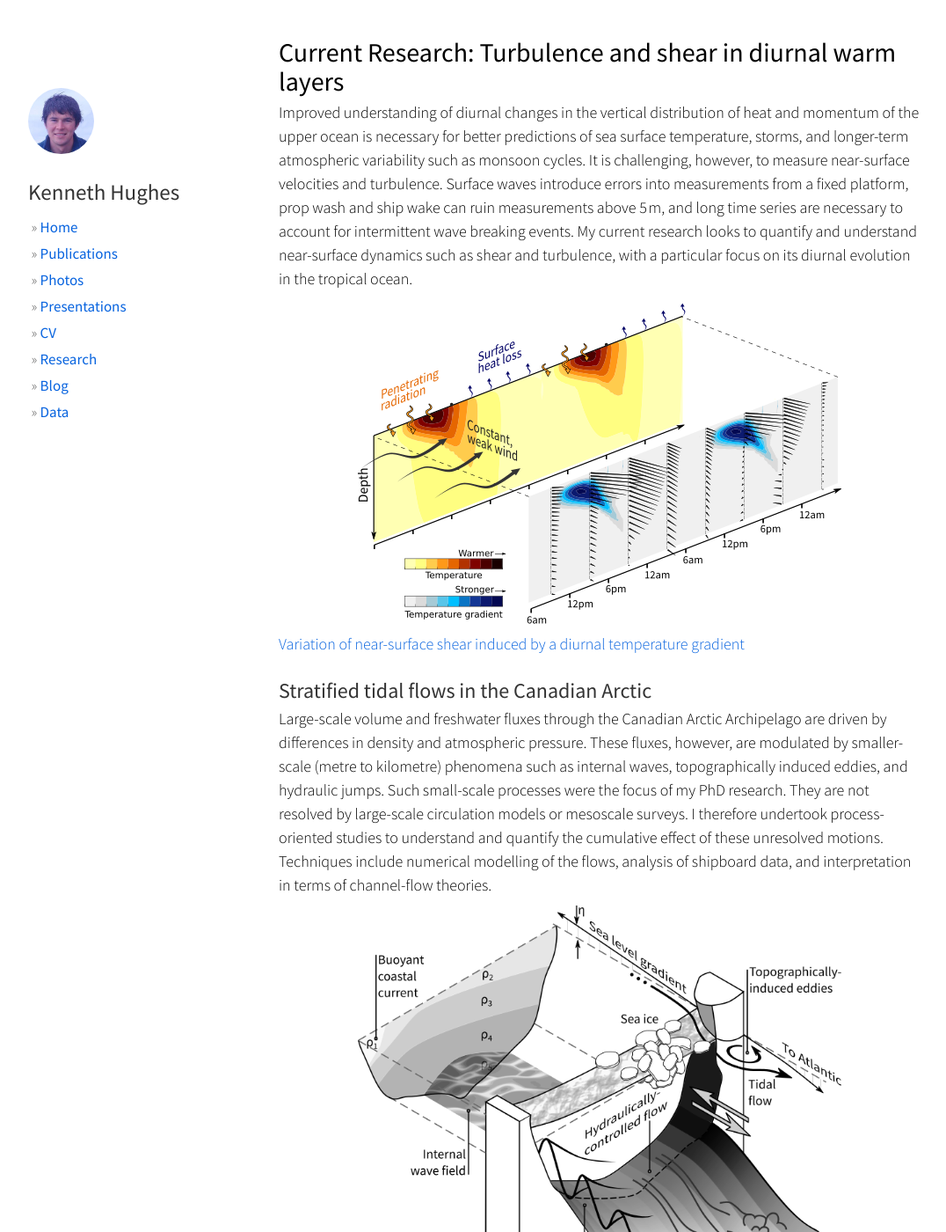
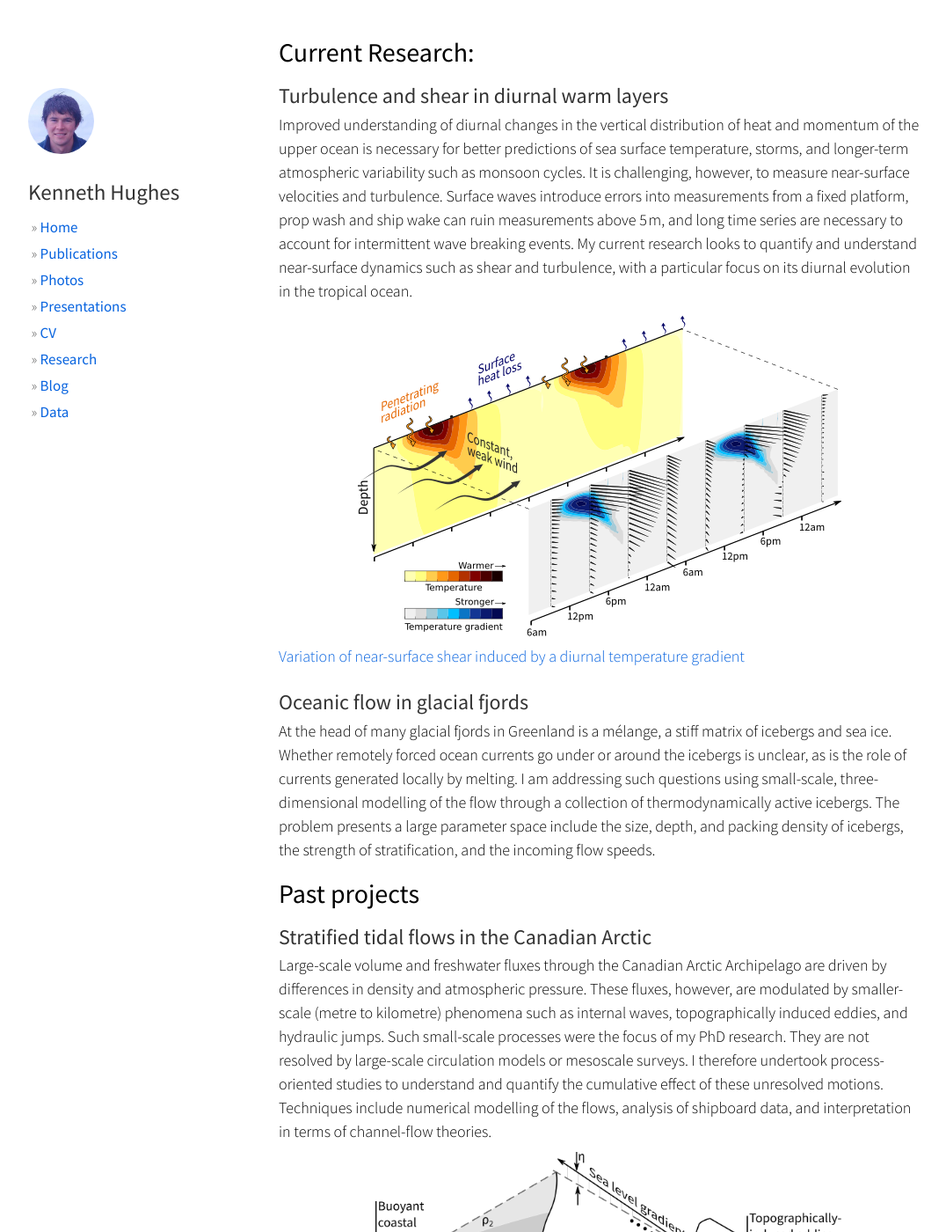
Before and after one commit to hugke729/hugke729.github.io, a Jekyll site: the page built from research/index.md, in a window 1280 px wide and 1400 px high. Shown: the whole window at 88% size, without its empty margins (53-1129 px from the left). Built offline with Jekyll 4.4.1, drawn with Linux system fonts in a browser that asks for light colours; nearby versions of some CDN libraries.

Commit message:
Add melange description

```diff
--- a/research/index.md
+++ b/research/index.md
@@ -4,7 +4,9 @@ title: Research, Kenneth Hughes
 ---
 ######
 
-## Current Research: Turbulence and shear in diurnal warm layers
+## Current Research:
+
+### Turbulence and shear in diurnal warm layers
 
 Improved understanding of diurnal changes in the vertical distribution of heat and momentum of the upper ocean is necessary for better predictions of sea surface temperature, storms, and longer-term atmospheric variability such as monsoon cycles. It is challenging, however, to measure near-surface velocities and turbulence. Surface waves introduce errors into measurements from a fixed platform, prop wash and ship wake can ruin measurements above 5 m, and long time series are necessary to account for intermittent wave breaking events. My current research looks to quantify and understand near-surface dynamics such as shear and turbulence, with a particular focus on its diurnal evolution in the tropical ocean.
 
@@ -12,6 +14,12 @@ Improved understanding of diurnal changes in the vertical distribution of heat a
 <img src="./shear_rotation_schematic.png" style="max-width: 550px">
 
 #### Variation of near-surface shear induced by a diurnal temperature gradient
+
+### Oceanic flow in glacial fjords
+
+At the head of many glacial fjords in Greenland is a mélange, a stiff matrix of icebergs and sea ice. Whether remotely forced ocean currents go under or around the icebergs is unclear, as is the role of currents generated locally by melting. I am addressing such questions using small-scale, three-dimensional modelling of the flow through a collection of thermodynamically active icebergs. The problem presents a large parameter space include the size, depth, and packing density of icebergs, the strength of stratification, and the incoming flow speeds.
+
+## Past projects
 
 ### Stratified tidal flows in the Canadian Arctic
 
```
